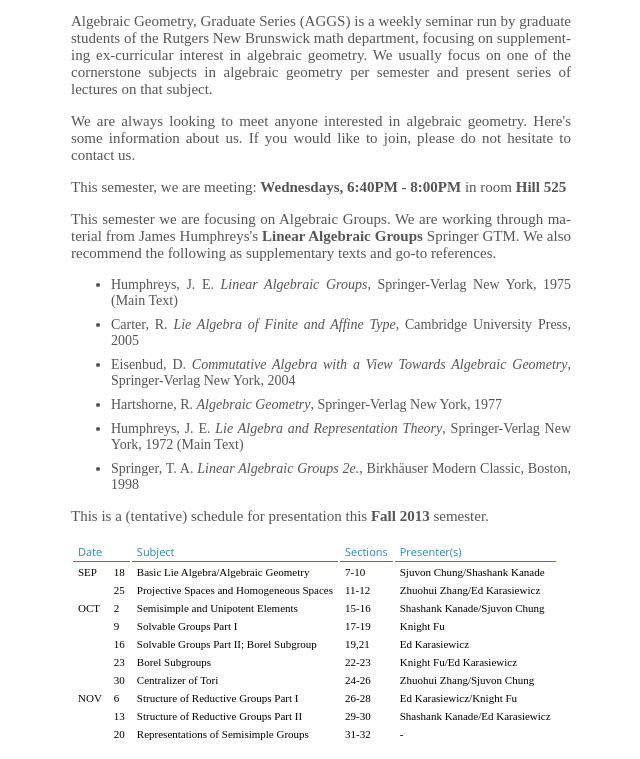
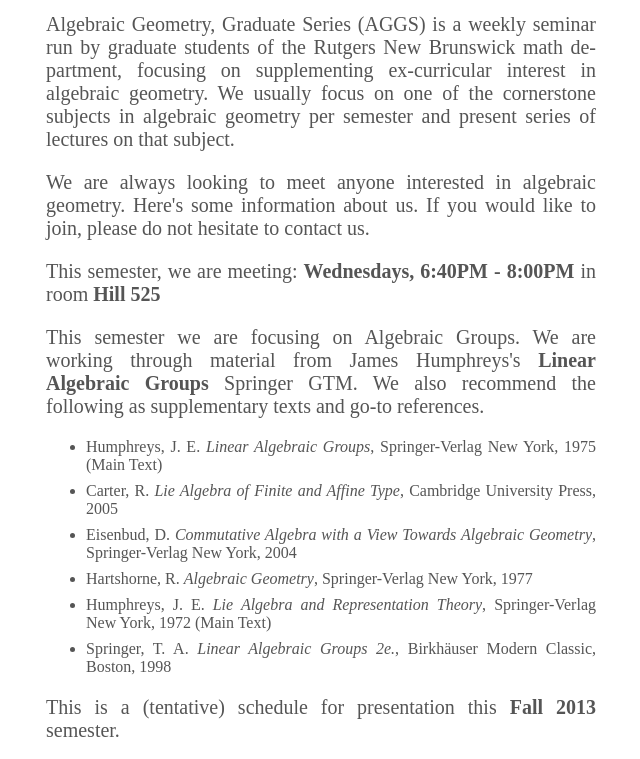
Before and after one commit to evilwire/aggs_site, a plain HTML site: page index.html in a window 1280 px wide. Shown: the part 92-851 px from the top of the page, without its empty margins (319-959 px from the left). Drawn offline with nearby package versions, Linux system fonts and the light colour scheme.

Commit message:
original size too small, updated size

```diff
--- a/css/main.css
+++ b/css/main.css
@@ -6,17 +6,17 @@ html, body
 
 p
 {
-   font-size: 15px;
+   font-size: 20px;
    font-weight: 300;
    hyphens: auto;
 }
 
 table
 {
-   font-size: 11px;
    text-align: left;
    margin-bottom: 20px;
    color: #000;
+   font-size: 13px;
 }
 
 td
@@ -27,7 +27,7 @@ td
 
 .main-content
 {
-   width: 500px;
+   width: 550px;
    margin: 25px auto 0px;;
    text-align: justify;
 }
@@ -65,11 +65,6 @@ h2
    font-size: 35px;
 }
 
-ul
-{
-   font-size: 14px;
-}
-
 li
 {
    margin: 8px 0px;
```
